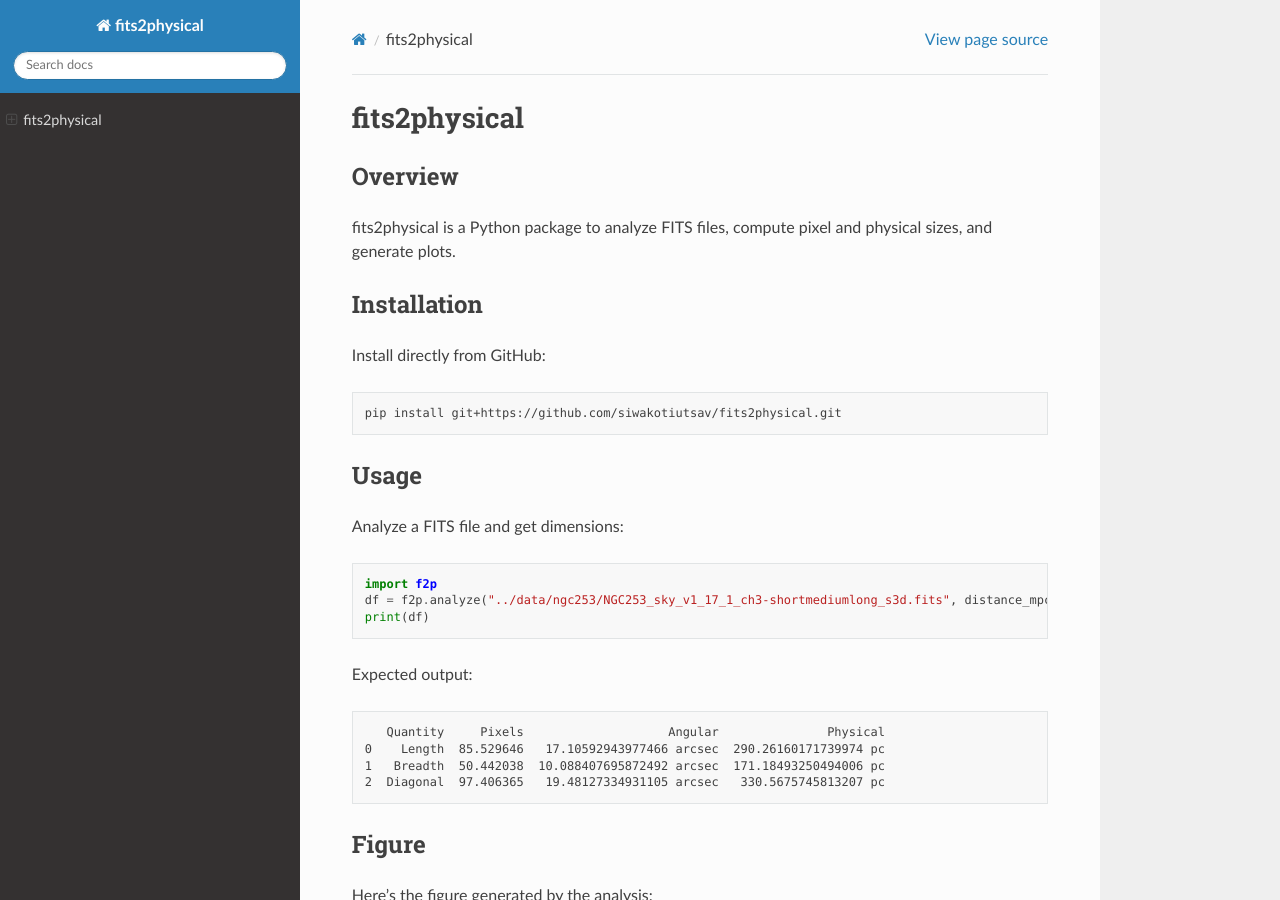
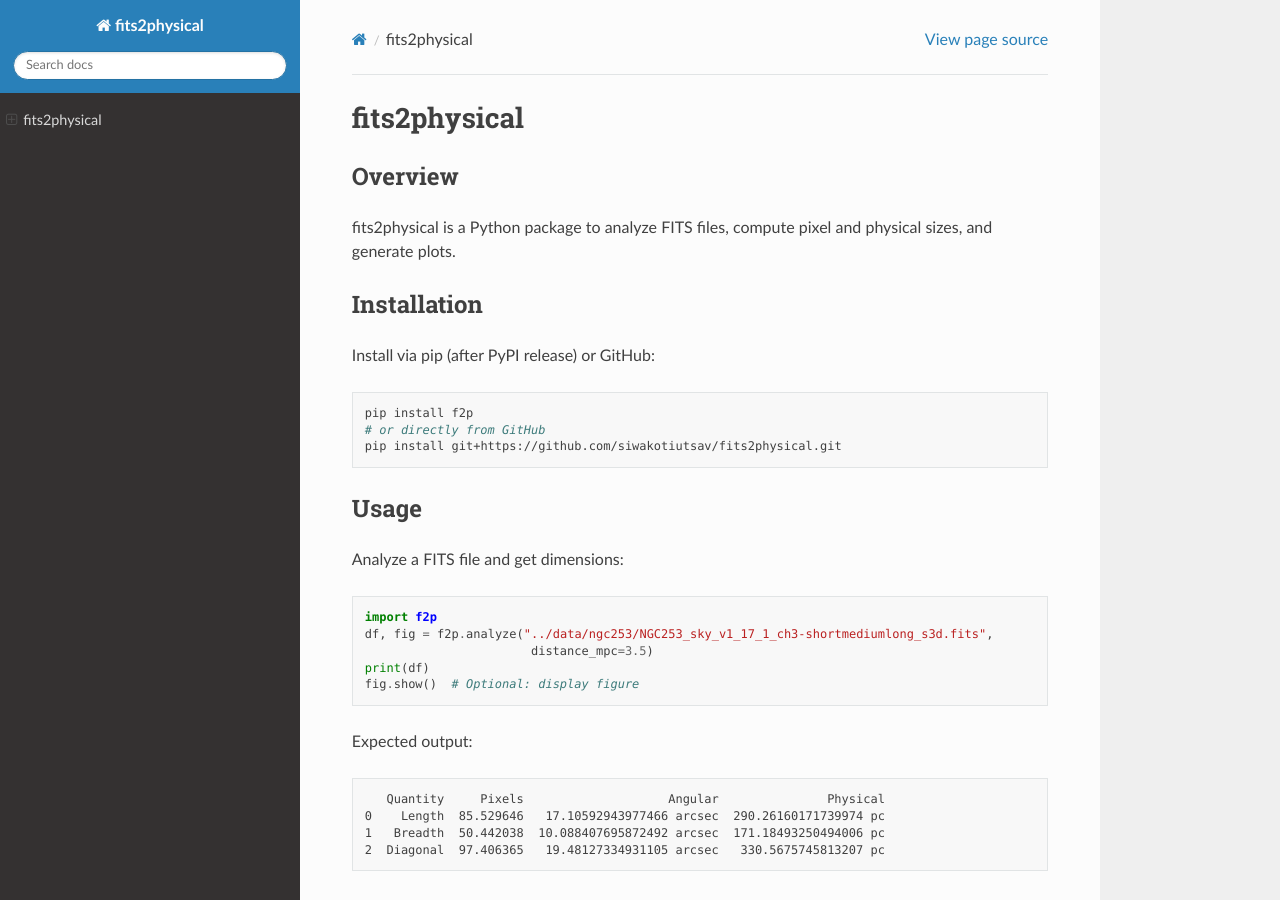
Before and after one commit to siwakotiutsav/fits2physical, a Sphinx documentation site: the page built from docs/index.rst, in a window 1280 px wide and 900 px high. Built offline with Sphinx 7.4.7 and the Read the Docs theme 3.1.0, drawn with Linux system fonts in a browser that asks for light colours.

Commit message:
Update installation instructions and usage examples

```diff
--- a/docs/index.rst
+++ b/docs/index.rst
@@ -9,10 +9,12 @@ fits2physical is a Python package to analyze FITS files, compute pixel and physi
 Installation
 ------------
 
-Install directly from GitHub:
+Install via pip (after PyPI release) or GitHub:
 
 .. code-block:: bash
 
+    pip install f2p
+    # or directly from GitHub
     pip install git+https://github.com/siwakotiutsav/fits2physical.git
 
 Usage
@@ -23,8 +25,10 @@ Analyze a FITS file and get dimensions:
 .. code-block:: python
 
     import f2p
-    df = f2p.analyze("../data/ngc253/NGC253_sky_v1_17_1_ch3-shortmediumlong_s3d.fits", distance_mpc=3.5)
+    df, fig = f2p.analyze("../data/ngc253/NGC253_sky_v1_17_1_ch3-shortmediumlong_s3d.fits",
+                           distance_mpc=3.5)
     print(df)
+    fig.show()  # Optional: display figure
 
 Expected output:
 
```
Also changed, not shown: other parts of docs/index.rst (+1 -1 lines).
